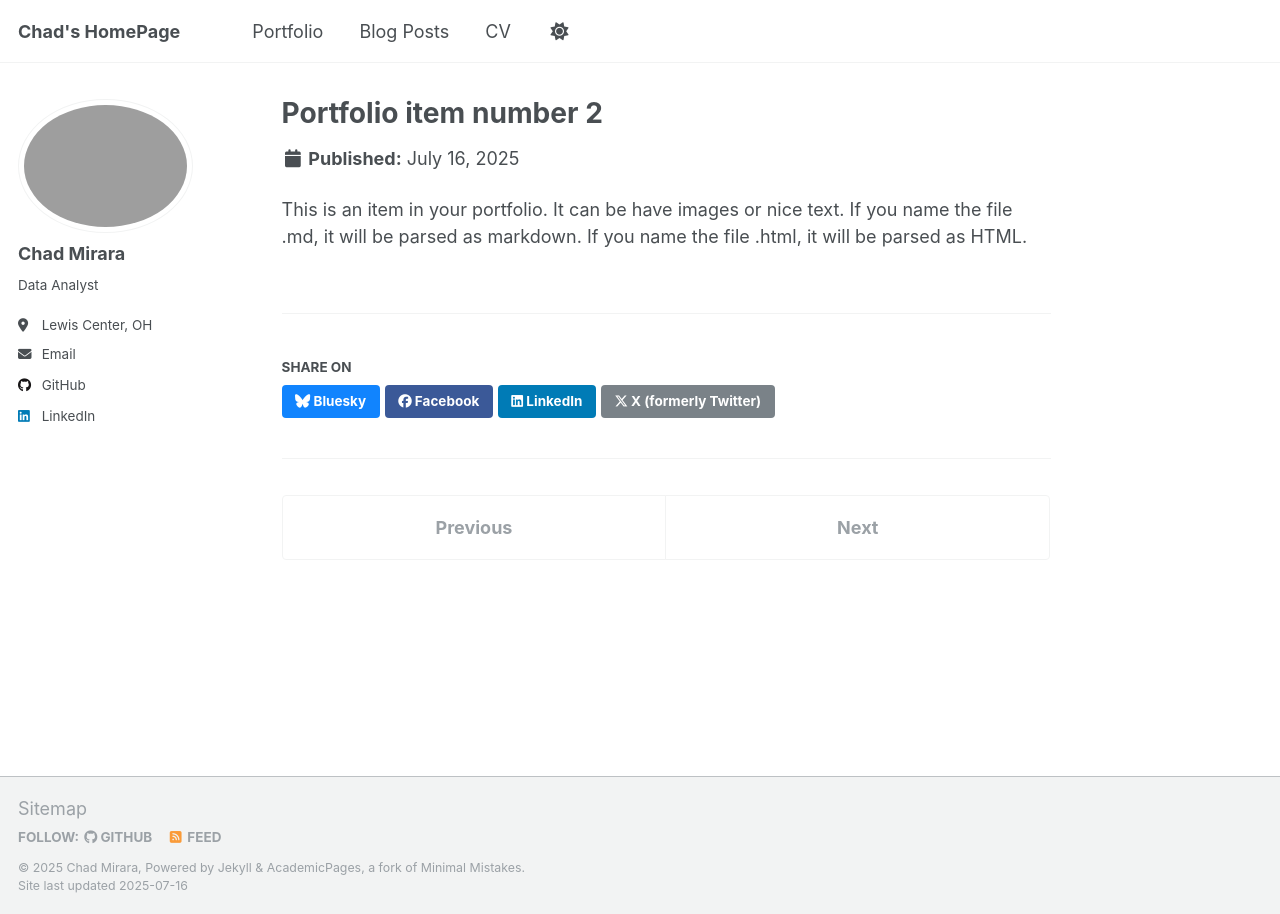
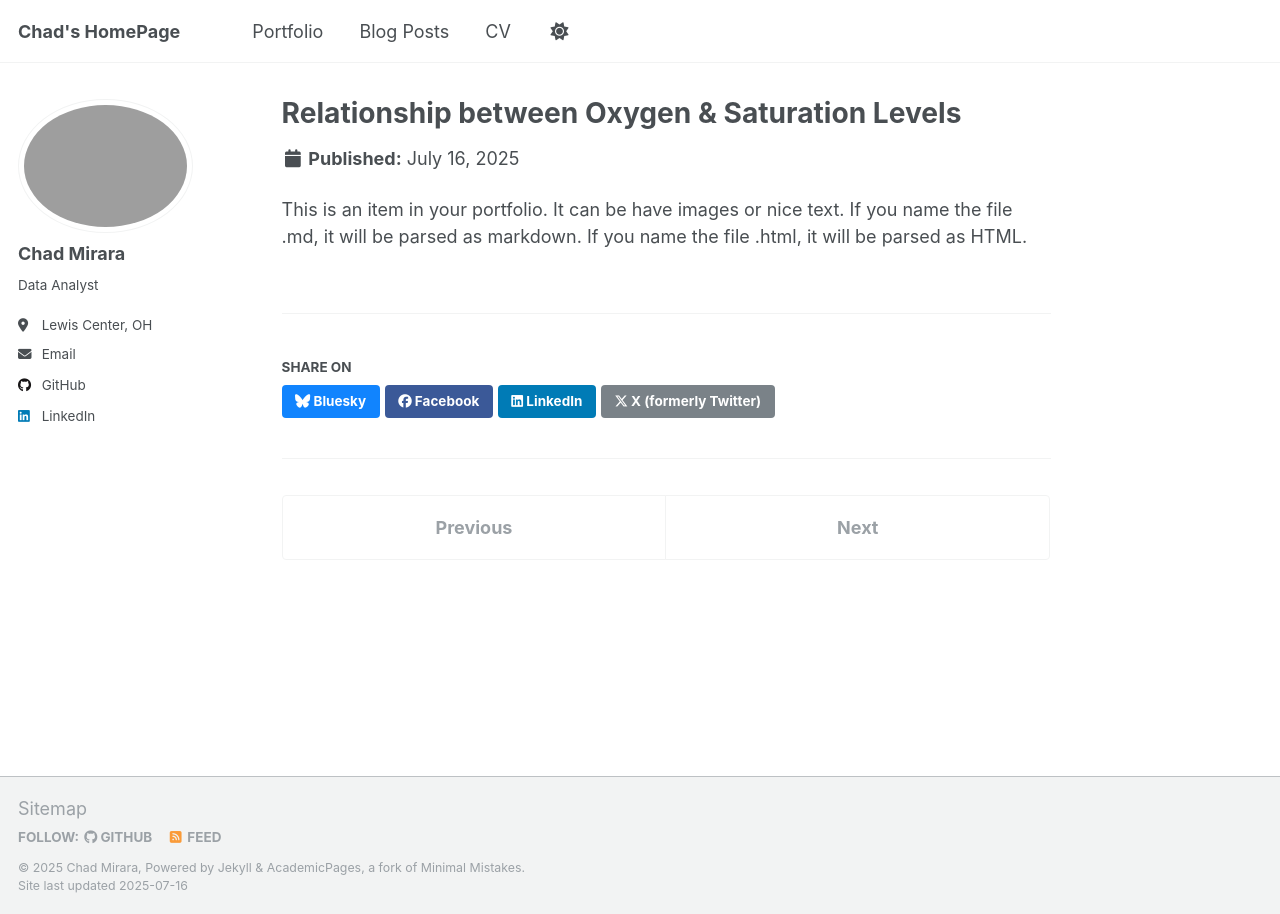
Before and after one commit to chkbm/chkpage, a Jekyll site: the page built from _portfolio/portfolio-2.html, in a window 1280 px wide. Built offline with Jekyll 4.4.1, drawn with Linux system fonts in a browser that asks for light colours; a script that is not in the unit is left out.

Commit message:
Update portfolio-2.html

```diff
--- a/_portfolio/portfolio-2.html
+++ b/_portfolio/portfolio-2.html
@@ -1,5 +1,5 @@
 ---
-title: "Portfolio item number 2"
+title: "Relationship between Oxygen & Saturation Levels"
 excerpt: "Short description of portfolio item number 2 <br/><img src='/images/500x300.png'>"
 collection: portfolio
 ---
```
